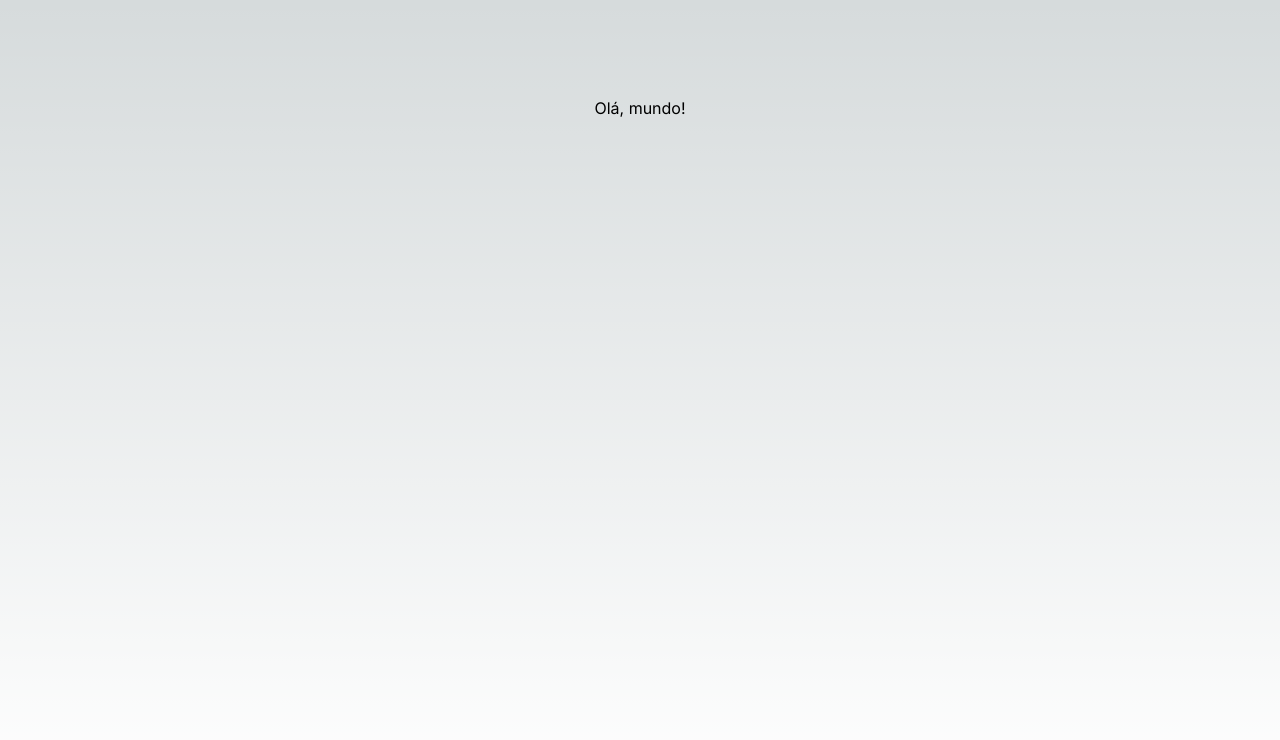
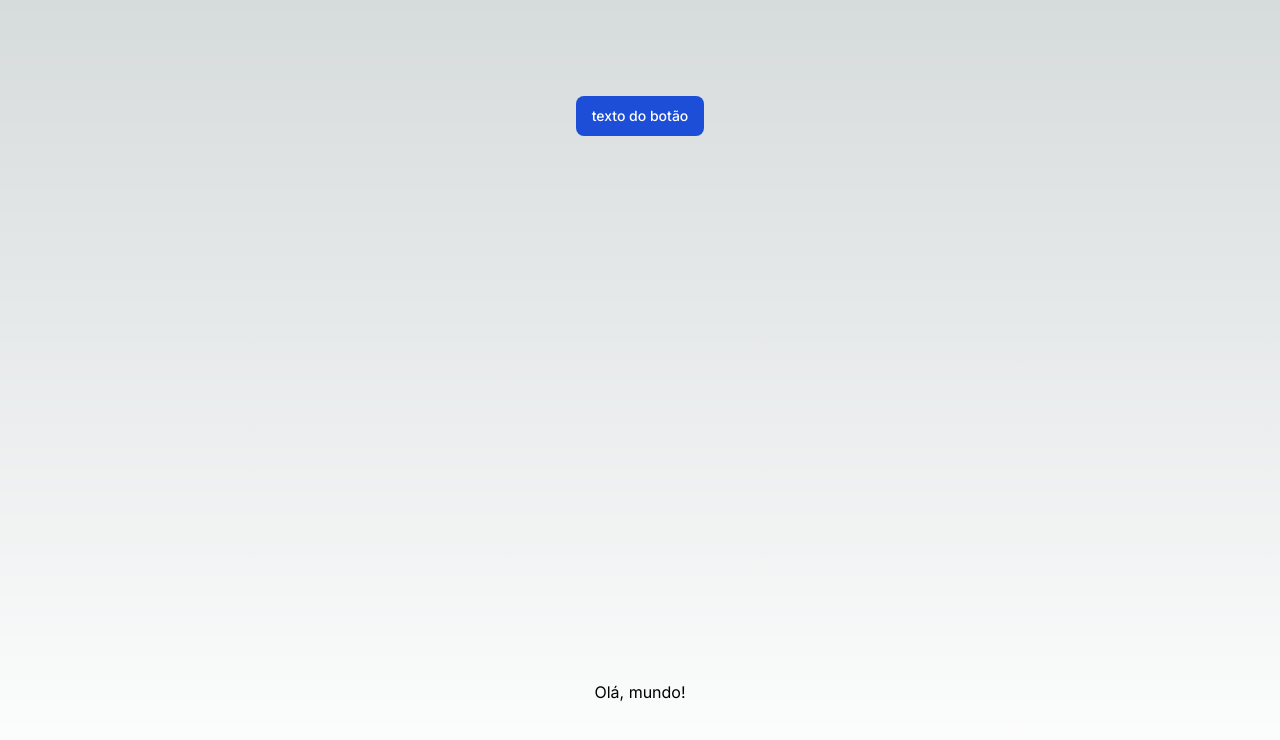
Before and after one commit to DevStartGame/info-beat, a Next.js app: page / in a window 1280 px wide. Shown: the top 740 px of the page. Built offline with nearby package versions, Linux system fonts and the light colour scheme.

Commit message:
feat: create button component

```diff
--- a/src/app/page.js
+++ b/src/app/page.js
@@ -1,9 +1,10 @@
-import Image from 'next/image'
+import Button from '@/components/Button';
 
 export default function Home() {
   return (
-    <main className="flex flex-col items-center justify-between min-h-screen p-24">
+    <main className='flex flex-col items-center justify-between min-h-screen p-24'>
+      <Button color=''>texto do botão</Button>
       <div>Olá, mundo!</div>
     </main>
-  )
+  );
 }
--- /dev/null
+++ b/src/components/Button.js
@@ -0,0 +1,86 @@
+import { tv } from 'tailwind-variants';
+
+const button = tv({
+  base: [
+    'cursor-pointer',
+    'font-medium',
+    'gap-2',
+    'rounded-lg',
+    'text-center',
+    'transition-all',
+    'active:outline',
+    'active:outline-2',
+    'active:outline-current',
+    'active:outline-offset-2',
+  ],
+  variants: {
+    type: {
+      solid: [
+        'bg-blue-700',
+        'text-white',
+        'hover:bg-blue-800',
+        'dark:bg-blue-600',
+        'dark:hover:bg-blue-700',
+      ],
+      outline: [
+        'border-2',
+        'border-blue-700',
+        'text-blue-700',
+        'hover:text-white',
+        'hover:bg-blue-800',
+        'dark:border-blue-500',
+        'dark:text-blue-500',
+        'dark:hover:bg-blue-500',
+      ],
+    },
+    size: {
+      small: ['px-4', 'py-2.5', 'text-sm'],
+      medium: ['px-5', 'py-3', 'text-md'],
+      large: ['px-6', 'py-4', 'text-lg'],
+    },
+    full: {
+      true: 'w-full',
+    },
+    disabled: {
+      true: 'cursor-not-allowed',
+    },
+  },
+  defaultVariants: {
+    type: 'solid',
+    size: 'small',
+  },
+});
+
+export default function Button({
+  type = '',
+  size = '',
+  className = '',
+  full = false,
+  disabled = false,
+  children,
+}) {
+  return (
+    <a className={button({ type, size, className, full, disabled })}>{children}</a>
+  );
+}
+
+// #################################
+// Alternativa ao código acima
+
+// function ButtonSolid({ children }) {
+//   return <a className={button()}>{children}</a>;
+// }
+
+// function ButtonOutline({ children }) {
+//   return <a className={''}>{children}</a>;
+// }
+
+// function ButtonSoft({ children }) {
+//   return <a className={''}>{children}</a>;
+// }
+
+// export default {
+//   solid: ButtonSolid,
+//   outline: ButtonOutline,
+//   soft: ButtonSoft,
+// }
```
Also changed, not shown: src/components/Buttons.js (deleted), src/components/Icon.js (added), src/components/Icons.js (deleted).
